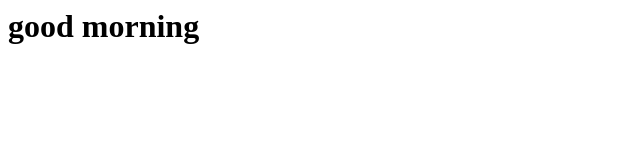
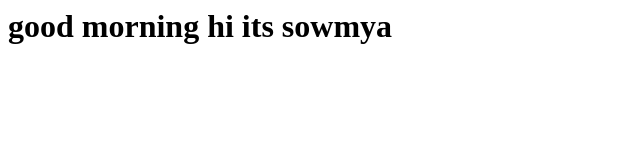
Before and after one commit to sowmyashreeoa/newrepo, a plain HTML site: page index.html in a window 1280 px wide. Shown: the whole page, without its empty margins (0-640 px from the left). Drawn offline with Linux system fonts and the light colour scheme.

Commit message:
thirdquote

```diff
--- a/index.html
+++ b/index.html
@@ -1,6 +1,6 @@
 <html>
 
 <body>
-	<h1>good morning</h1>
+	<h1>good morning hi its sowmya</h1>
 </body>
 </html>
```
